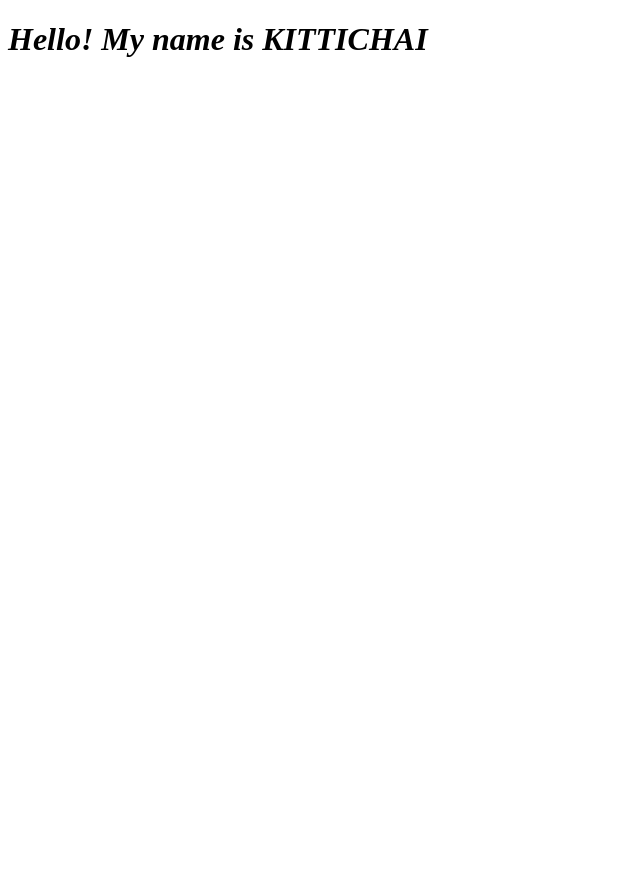
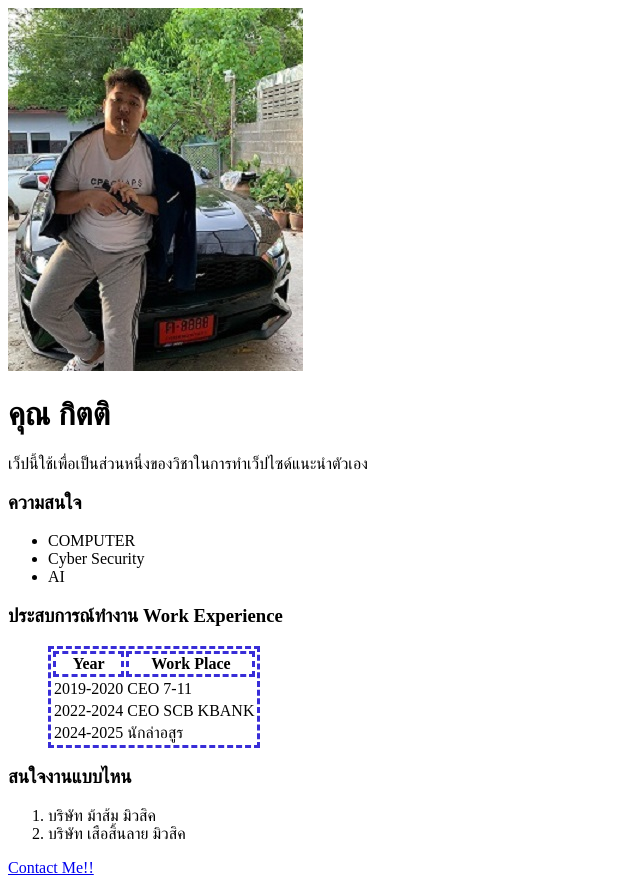
Before and after one commit to BABYB1GBOY/webdev2023, a plain HTML site: page index.html in a window 1280 px wide. Shown: the whole page, without its empty margins (0-640 px from the left). Before the commit the page ends 800 px from the top, so only its background shows below. Drawn offline with Linux system fonts and the light colour scheme.

Commit message:
Update index.html Contact Me

```diff
--- a/index.html
+++ b/index.html
@@ -2,8 +2,61 @@
 <html lang="en">
 <head>
     <meta charset="UTF-8">
-    <head>
-    <body>
-        <i><h1>Hello! My name is KITTICHAI</h1></i>
+    <meta name="viewport" content="width=device-width, initial-scale=1.0">
+    <title>KITTICHAI JANARAM (BOYZ)</title>
+    <link rel="stylesheet" href="styles.css">
+</head>
+<body>
+    <img src="ma.jpg" alt=""/>
+
+    <h1>คุณ กิตติ</h1>
+
+    <p>เว็ปนี้ใช้เพื่อเป็นส่วนหนึ่งของวิชาในการทำเว็ปไซด์แนะนำตัวเอง</p>
+
+    <h3>ความสนใจ</h3>
+    <ul>
+        <li>COMPUTER</li>
+        <li>Cyber Security</li>
+        <li>AI</li>
+    </ul>
+    <h3>ประสบการณ์ทำงาน Work Experience</h3>
+    <ul>
+        <!--<li>2019-2020 CEO 7-11</li>
+        <li>2022-2024 CEO SCB KBANK</li>
+        <li>2024-2025 นักล่าอสูร</li> -->
+        <table>
+            <thead>
+                <tr>
+                    <th>
+                        Year
+                    </th>
+                    <th>
+                        Work Place
+                    </th>
+                </tr>
+            </thead>
+            <tr>
+                <td>2019-2020</td>
+                <td>CEO 7-11</td>
+
+            </tr>
+            <tr>
+                <td>2022-2024</td>
+                <td>CEO SCB KBANK</td>
+
+            </tr>
+            <tr>
+                <td>2024-2025</td>
+                <td>นักล่าอสูร</td>
+
+            </tr>
+        </table>
+    </ul>
+    <h3>สนใจงานแบบไหน</h3>
+    <ol>
+        <li>บริษัท ม้าส้ม มิวสิค</li>
+        <li>บริษัท เสือสิ้นลาย มิวสิค</li>
+    </ol>
+    <a href="Contact.html">Contact Me!!</a>
 </body>
 </html>
--- /dev/null
+++ b/styles.css
@@ -0,0 +1,3 @@
+table,th {
+    border: dashed rgb(56, 45, 216);
+}
```
Also changed, not shown: contact.html (added, +16 -0 lines), ma.jpg (added), ma1.jpg (added).
